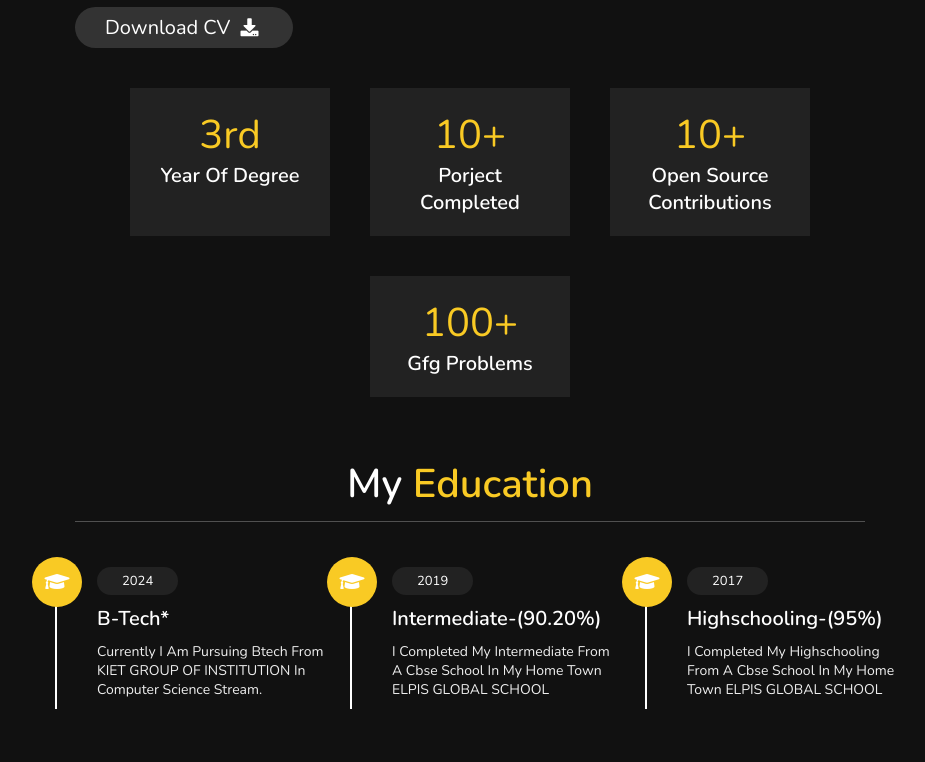
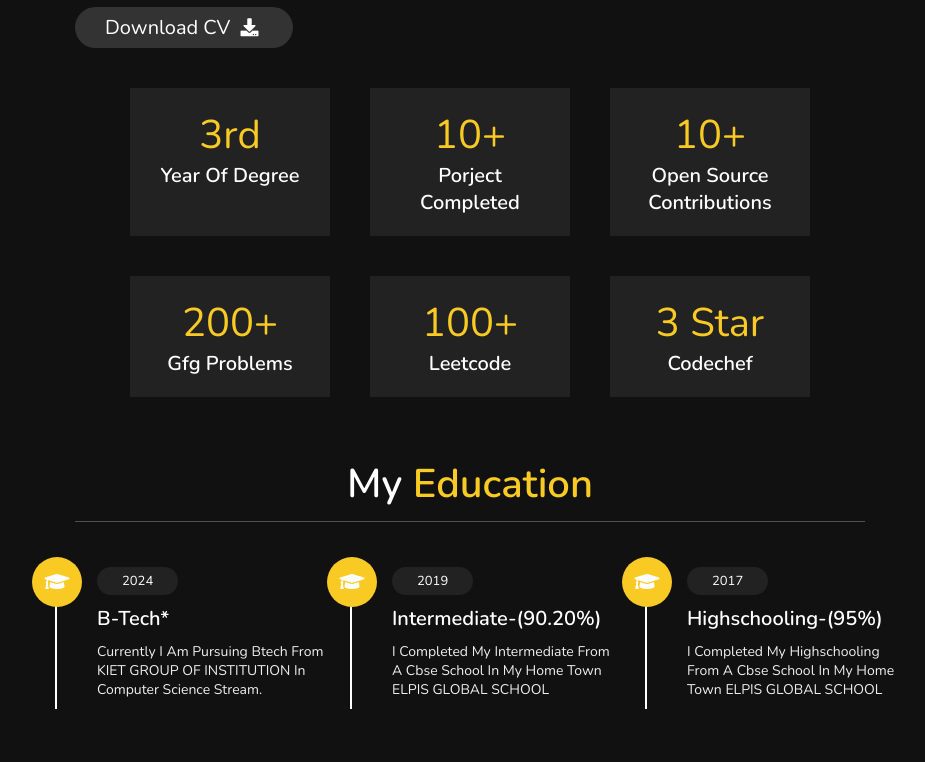
Before and after one commit to Shauryaa007/Portfolio-new, a plain HTML site: page index.html in a window 1280 px wide. Shown: the part 1247-2009 px from the top of the page, without its empty margins (345-1270 px from the left). Drawn offline with nearby package versions, Linux system fonts and the light colour scheme.

Commit message:
Update index.html

```diff
--- a/index.html
+++ b/index.html
@@ -117,8 +117,18 @@
         </div>
 
         <div class="box">
+            <span>200+</span>
+            <h3>gfg problems</h3>
+        </div>
+
+        <div class="box">
             <span>100+</span>
-            <h3>gfg problems</h3>
+            <h3>Leetcode</h3>
+        </div>
+
+        <div class="box">
+            <span>3 Star</span>
+            <h3>Codechef</h3>
         </div>
 
     </div>
```
